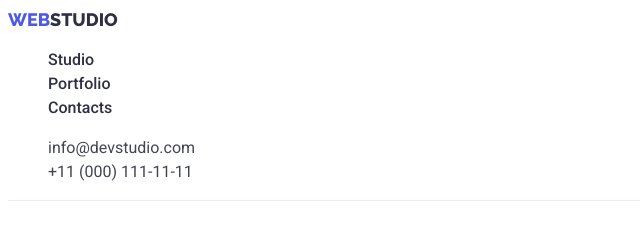
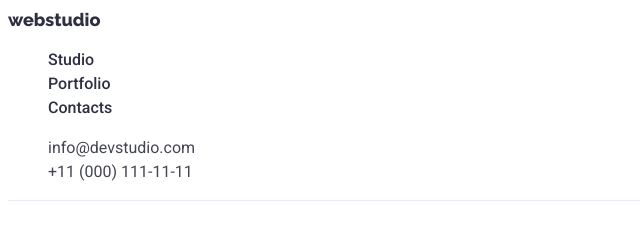
Before and after one commit to Chapelk1/goit-markup-hw-02, a plain HTML site: page index.html in a window 1280 px wide. Shown: the top 240 px of the page, 0-640 px from the left. Drawn offline with Linux system fonts and the light colour scheme.

Commit message:
Update index.html

```diff
--- a/index.html
+++ b/index.html
@@ -16,13 +16,16 @@
     <!-- header -->
     <header class="header">
       <nav class="navigation">
-        <a href="./index.html" class="navigation-logo"><span class="logo-color">WEB</span>STUDIO</a>
+        <a href="./index.html" class="navigation-logo link"
+          >web<span class="head-logo">studio</span></a>
         <ul class="navigation-list list">
           <li class="navigation-item">
             <a href="./index.html" class="navigation-link link">Studio</a>
           </li>
           <li class="navigation-item">
-            <a href="./portfolio.html" class="navigation-link link">Portfolio</a>
+            <a href="./portfolio.html" class="navigation-link link"
+              >Portfolio</a
+            >
           </li>
           <li class="navigation-item">
             <a href="" class="navigation-link link">Contacts</a>
@@ -30,9 +33,9 @@
         </ul>
       </nav>
       <address class="address">
-        <ul class="address-list  list">
+        <ul class="address-list list">
           <li class="address-item">
-            <a href="mailto:info@devstudio.com" class="address-link link"
+            <a href="mailto:info@devstudio.com" class="address-link link mail"
               >info@devstudio.com</a
             >
           </li>
@@ -128,7 +131,7 @@
     </main>
     <!-- footer -->
     <footer class="footer">
-      <a href="./index.html" class="navigation-logo logo-foot"><span class="logo-color">WEB</span>STUDIO</a>
+      <a href="./index.html" class="navigation-logo link">>web<span>studio</span></a>
       <p class="footer-descr">
         Increase the flow of customers and sales for your business with digital
         marketing & growth solutions.
```
